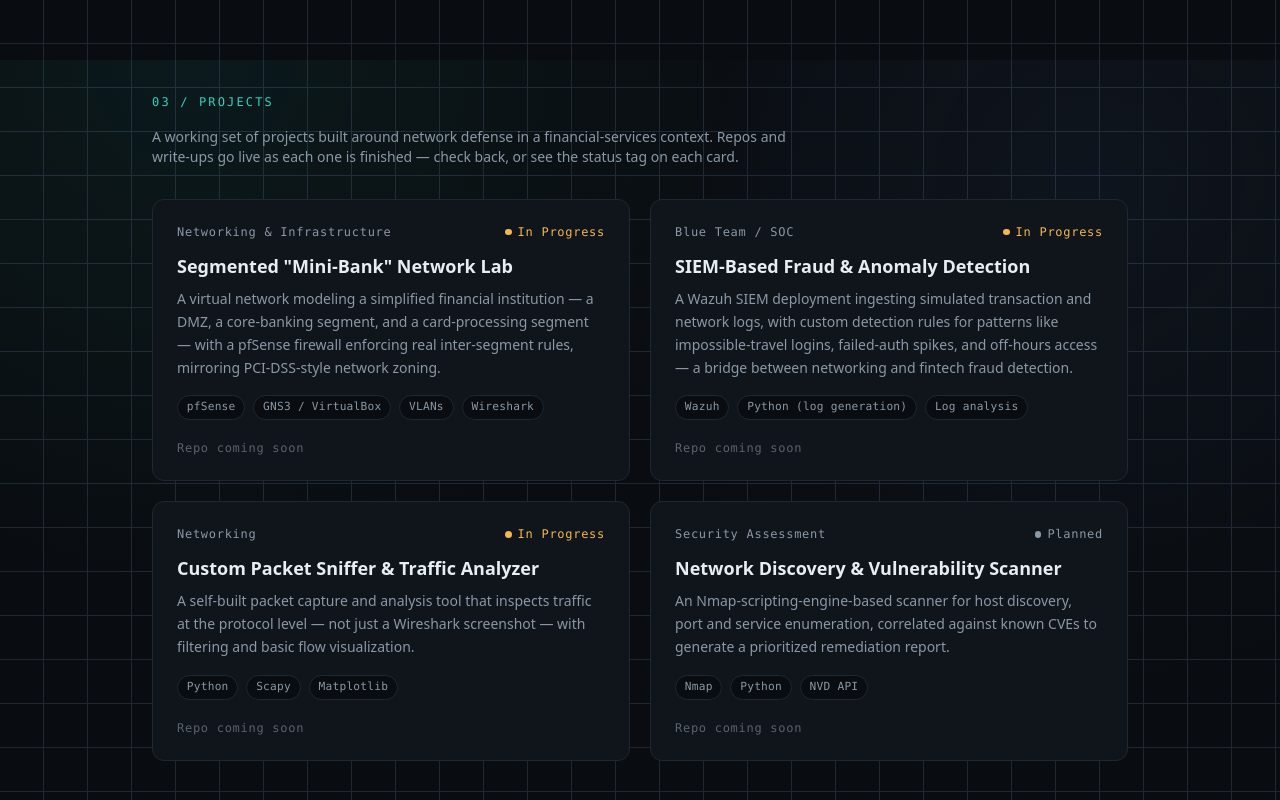
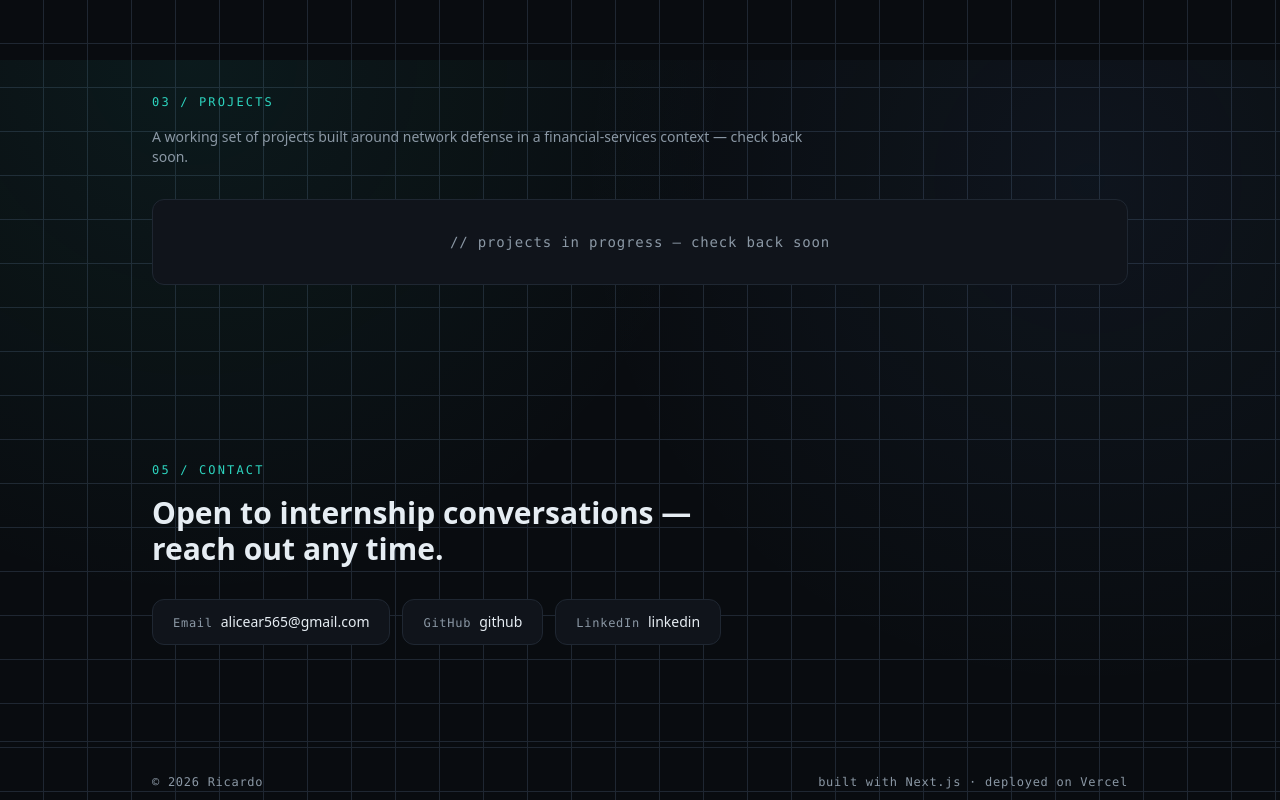
Before and after one commit to alicea154312/Ricardos-Portfolio, a Next.js app: page / in a window 1280 px wide. Shown: the part 1540-2340 px from the top of the page. Built offline with nearby package versions, Linux system fonts and the light colour scheme.

Commit message:
Clear placeholder projects, remove resume section

```diff
--- a/app/page.tsx
+++ b/app/page.tsx
@@ -3,7 +3,6 @@ import Hero from "@/components/Hero";
 import About from "@/components/About";
 import Skills from "@/components/Skills";
 import Projects from "@/components/Projects";
-import Resume from "@/components/Resume";
 import Contact from "@/components/Contact";
 import Footer from "@/components/Footer";
 import Reveal from "@/components/Reveal";
@@ -25,9 +24,6 @@ export default function Home() {
           <Projects />
         </Reveal>
         <Reveal>
-          <Resume />
-        </Reveal>
-        <Reveal>
           <Contact />
         </Reveal>
       </main>
--- a/components/Nav.tsx
+++ b/components/Nav.tsx
@@ -5,7 +5,6 @@ const links = [
   { href: "#about", label: "about" },
   { href: "#skills", label: "skills" },
   { href: "#projects", label: "projects" },
-  { href: "#resume", label: "resume" },
   { href: "#contact", label: "contact" },
 ];
 
--- a/components/Projects.tsx
+++ b/components/Projects.tsx
@@ -7,14 +7,21 @@ export default function Projects() {
       <p className="section-eyebrow mb-4">03 / Projects</p>
       <p className="max-w-2xl text-sm text-muted mb-8">
         A working set of projects built around network defense in a
-        financial-services context. Repos and write-ups go live as each one
-        is finished — check back, or see the status tag on each card.
+        financial-services context — check back soon.
       </p>
-      <div className="grid gap-5 sm:grid-cols-2">
-        {projects.map((project) => (
-          <ProjectCard key={project.title} project={project} />
-        ))}
-      </div>
+      {projects.length === 0 ? (
+        <div className="card p-8 text-center">
+          <p className="font-mono-label text-sm text-muted">
+            {"// projects in progress \u2014 check back soon"}
+          </p>
+        </div>
+      ) : (
+        <div className="grid gap-5 sm:grid-cols-2">
+          {projects.map((project) => (
+            <ProjectCard key={project.title} project={project} />
+          ))}
+        </div>
+      )}
     </section>
   );
 }
--- a/data/projects.ts
+++ b/data/projects.ts
@@ -6,44 +6,9 @@ export type Project = {
   status: ProjectStatus;
   summary: string;
   tools: string[];
-  // Fill these in once you have a repo / write-up for each project.
   githubUrl?: string;
   writeupUrl?: string;
 };
 
-// Each of these maps to a real, buildable project — add your repo link
-// as you finish each one and flip its status to "complete".
-export const projects: Project[] = [
-  {
-    title: 'Segmented "Mini-Bank" Network Lab',
-    category: "Networking & Infrastructure",
-    status: "in-progress",
-    summary:
-      "A virtual network modeling a simplified financial institution — a DMZ, a core-banking segment, and a card-processing segment — with a pfSense firewall enforcing real inter-segment rules, mirroring PCI-DSS-style network zoning.",
-    tools: ["pfSense", "GNS3 / VirtualBox", "VLANs", "Wireshark"],
-  },
-  {
-    title: "SIEM-Based Fraud & Anomaly Detection",
-    category: "Blue Team / SOC",
-    status: "in-progress",
-    summary:
-      "A Wazuh SIEM deployment ingesting simulated transaction and network logs, with custom detection rules for patterns like impossible-travel logins, failed-auth spikes, and off-hours access — a bridge between networking and fintech fraud detection.",
-    tools: ["Wazuh", "Python (log generation)", "Log analysis"],
-  },
-  {
-    title: "Custom Packet Sniffer & Traffic Analyzer",
-    category: "Networking",
-    status: "in-progress",
-    summary:
-      "A self-built packet capture and analysis tool that inspects traffic at the protocol level — not just a Wireshark screenshot — with filtering and basic flow visualization.",
-    tools: ["Python", "Scapy", "Matplotlib"],
-  },
-  {
-    title: "Network Discovery & Vulnerability Scanner",
-    category: "Security Assessment",
-    status: "planned",
-    summary:
-      "An Nmap-scripting-engine-based scanner for host discovery, port and service enumeration, correlated against known CVEs to generate a prioritized remediation report.",
-    tools: ["Nmap", "Python", "NVD API"],
-  },
-];
+// Add your finished projects here once you have them.
+export const projects: Project[] = [];
```
Also changed, not shown: 1 other file (tests, documents, lock files or other folders).
